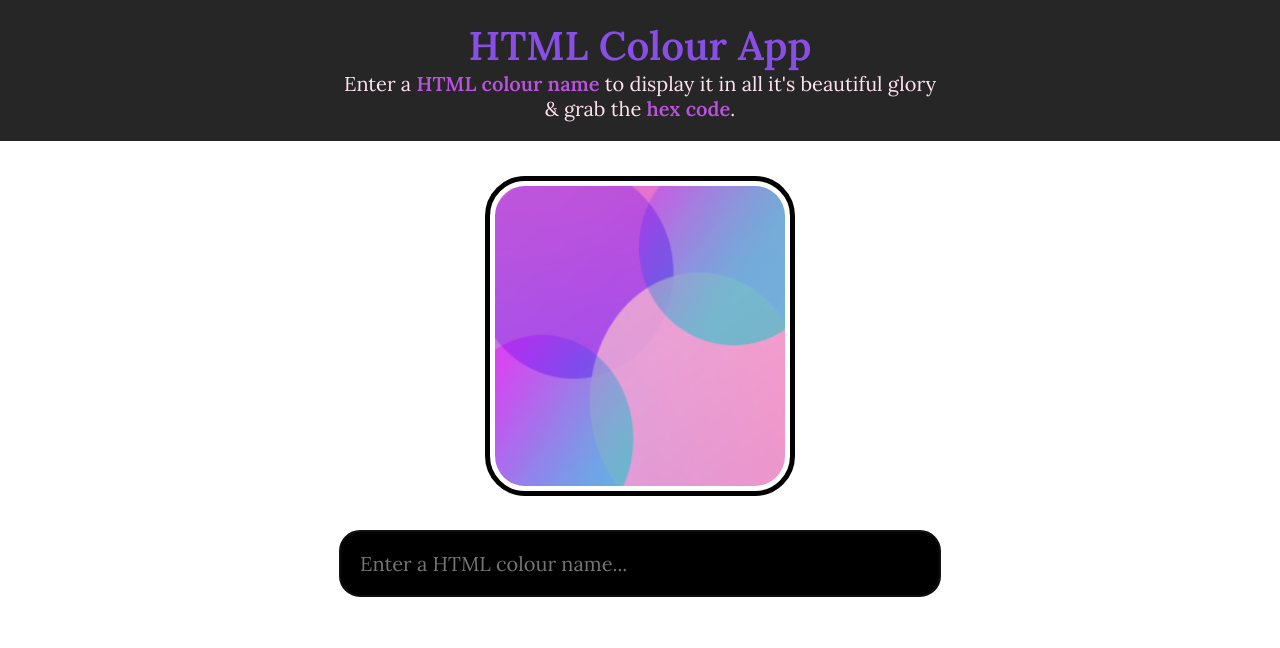
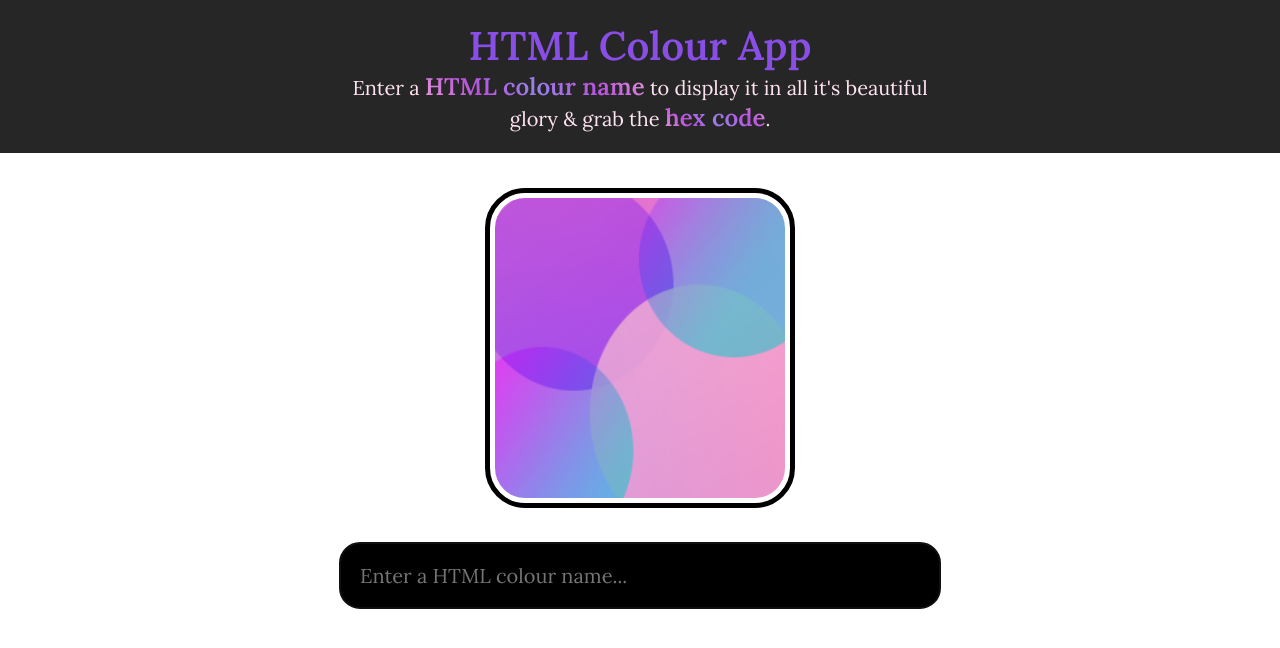
Before and after one commit to JoleneKearse/HTML-Colour-App, a React (Vite) app: page / in a window 1280 px wide. Shown: the top 648 px of the page. Built offline with nearby package versions, Linux system fonts and the light colour scheme.

Commit message:
text enhancements

```diff
--- a/index.html
+++ b/index.html
@@ -10,7 +10,6 @@
     <link href="https://fonts.googleapis.com/css2?family=Lora:wght@400;600;800&display=swap" rel="stylesheet">
     <meta name="msapplication-TileColor" content="#da532c">
     <meta name="theme-color" content="#ffffff">
-    <meta name="color-scheme" content="light only">
     <meta name="viewport" content="width=device-width, initial-scale=1.0" />
     <title>HTML Colour App</title>
   </head>
--- a/src/css/Title.css
+++ b/src/css/Title.css
@@ -19,10 +19,10 @@ p {
 }
 
 .emphasis {
+  font-size: 24px;
   font-weight: 800;
-  background-color: #ba52de;
-  background-image: linear-gradient(45deg #884ee6, #ba52de, #e59dd6);
-  background-size: 100%;
+  background: #ba52de;
+  background-image: linear-gradient(45deg, #e59dd6, #ba52de, #9781e8, #ba52de, #e59dd6);
   -webkit-background-clip: text;
   -moz-background-clip: text;
   -webkit-text-fill-color: transparent;
--- a/src/css/main.css
+++ b/src/css/main.css
@@ -41,9 +41,10 @@ html {
 }
 
 body {
-  font-size: clamp(16px, 14.8387rem + 5.1613vw, 20px);
+  font-size: clamp(1rem, 14.8387rem + 5.1613vw, 2rem);
   color: var(--clr-text);
   background-color: var(--clr-neutral-100);
+  color-scheme: light dark;
 }
 
 .container {
```
